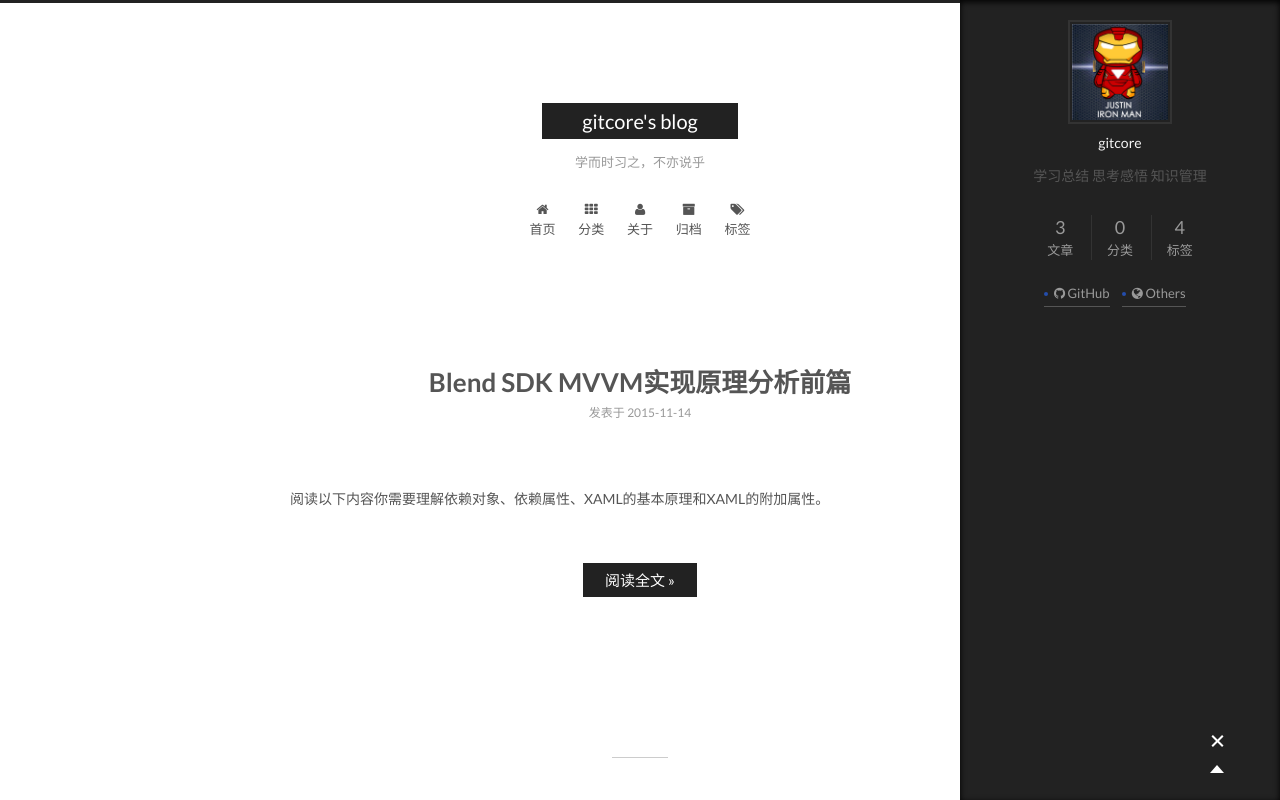
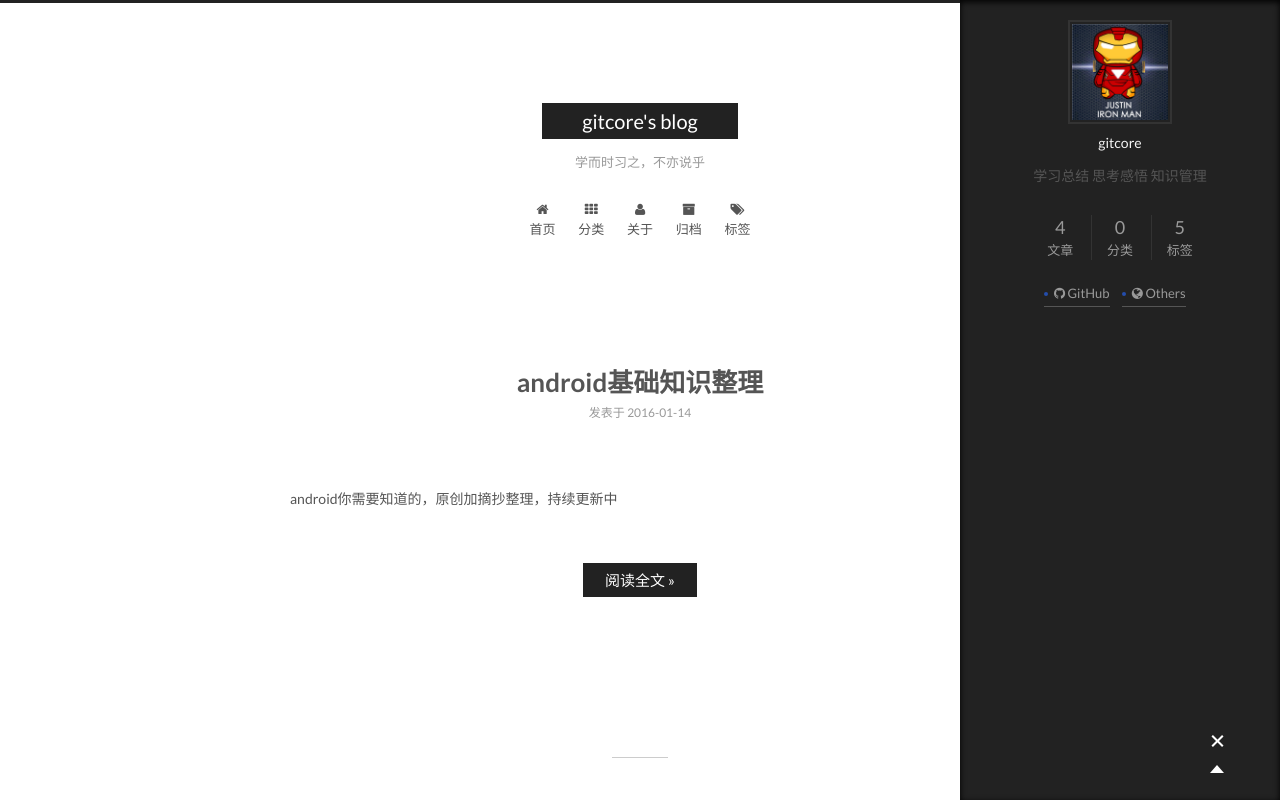
Before and after one commit to gitcore/log, a plain HTML site: page index.html in a window 1280 px wide. Both pictures are taken after a click on the element 1217 px from the left and 742 px from the top of the page. Shown: the top 800 px of the page. Drawn offline with Linux system fonts and the light colour scheme; files that its build step writes are made by us from their sources; files whose address does not match are found by name.

Commit message:
new post

```diff
--- a/index.html
+++ b/index.html
@@ -198,6 +198,87 @@
 
 
 
+
+
+
+
+
+
+
+
+
+
+
+
+  <article class="post post-type-normal " itemscope itemtype="http://schema.org/Article">
+
+
+      <header class="post-header">
+
+
+
+          <h1 class="post-title" itemprop="name headline">
+
+
+
+
+                <a class="post-title-link" href="/index/2016/01/14/android-base/" itemprop="url">
+                  android基础知识整理
+                </a>
+
+
+          </h1>
+
+
+        <div class="post-meta">
+          <span class="post-time">
+            发表于
+            <time itemprop="dateCreated" datetime="2016-01-14T00:42:12+08:00" content="2016-01-14">
+              2016-01-14
+            </time>
+          </span>
+
+
+
+
+
+
+
+
+
+        </div>
+      </header>
+
+
+
+    <div class="post-body">
+
+
+
+
+
+
+          <p>android你需要知道的，原创加摘抄整理，持续更新中<br>
+          <div class="post-more-link text-center">
+            <a class="btn" href="/index/2016/01/14/android-base/#more" rel="contents">
+              阅读全文 &raquo;
+            </a>
+          </div>
+
+
+    </div>
+
+    <footer class="post-footer">
+
+
+
+
+
+
+        <div class="post-eof"></div>
+
+    </footer>
+  </article>
 
 
 
@@ -487,7 +568,7 @@
         <nav class="site-state motion-element">
           <div class="site-state-item site-state-posts">
             <a href="/index/archives">
-              <span class="site-state-item-count">3</span>
+              <span class="site-state-item-count">4</span>
               <span class="site-state-item-name">文章</span>
             </a>
           </div>
@@ -501,7 +582,7 @@
 
           <div class="site-state-item site-state-tags">
             <a href="/index/tags">
-              <span class="site-state-item-count">4</span>
+              <span class="site-state-item-count">5</span>
               <span class="site-state-item-name">标签</span>
               </a>
           </div>
```
Also changed, not shown: 2015/11/06/firststep/index.html (+2 -2 lines), 2015/11/08/owin-experience-0/index.html (+2 -2 lines), 2015/11/14/mvvm-1/index.html (+6 -2 lines), about/index.html (+2 -2 lines), archives/2015/11/index.html (+3 -3 lines), archives/2015/index.html (+3 -3 lines), archives/index.html (+45 -3 lines), categories/index.html (+2 -2 lines), tags/C/index.html (+2 -2 lines), tags/index.html (+4 -4 lines), tags/net/index.html (+2 -2 lines), tags/owin/index.html (+2 -2 lines), tags/杂谈/index.html (+2 -2 lines).
